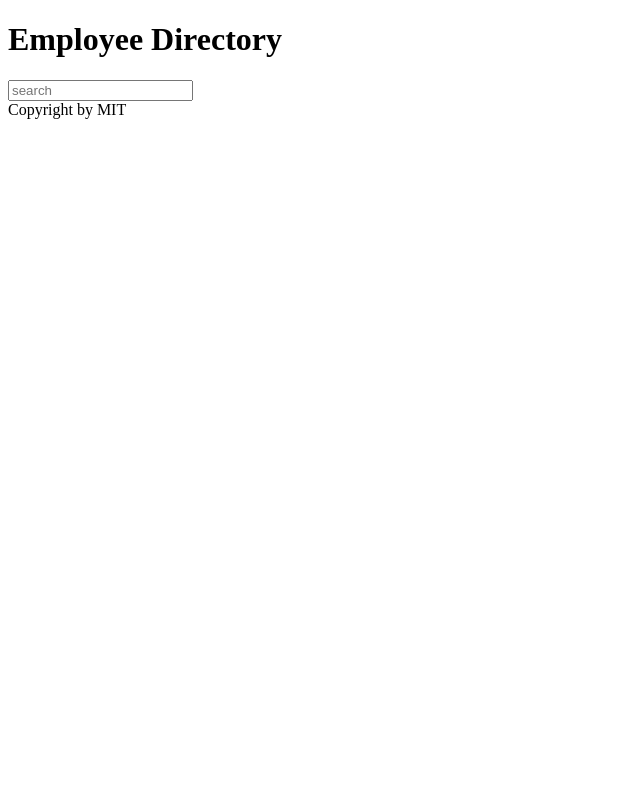
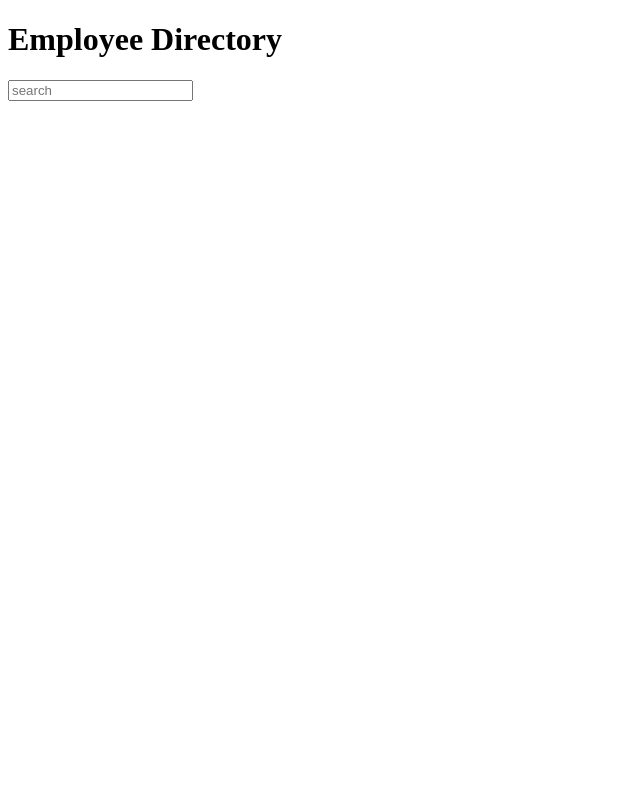
Before and after one commit to garrib10/react-employee-directory, a React (Create React App) app: page / in a window 1280 px wide. Shown: the top 800 px of the page, without its empty margins (0-640 px from the left). Built offline with nearby package versions, Linux system fonts and the light colour scheme.

Commit message:
Wrapper Component works

```diff
--- a/src/App.js
+++ b/src/App.js
@@ -3,14 +3,18 @@ import './App.css';
 import NavBar from './components/NavBar';
 import Main from './components/Main'
 import Footer from './components/Footer'
+import Wrapper from './components/Wrapper';
 
 
 function App() {
   return (
     <div>
       <NavBar />
+      <Wrapper>
       <Main />
+      </Wrapper>
       <Footer />
+
     </div>
   );
 }
--- a/src/components/Wrapper/index.js
+++ b/src/components/Wrapper/index.js
@@ -0,0 +1,8 @@
+import React from "react";
+import "./wrapper.css";
+
+function Wrapper (props){
+   return <main className="wrapper">{props.children}</main>;
+}
+
+export default Wrapper;
--- /dev/null
+++ b/src/components/Wrapper/wrapper.css
@@ -0,0 +1,4 @@
+.wrapper {
+  min-height: 100%;
+  padding-bottom: 100%;
+}
```
Also changed, not shown: src/components/Wrapper/style.css (deleted), 1 other file (tests, documents, lock files or other folders).
